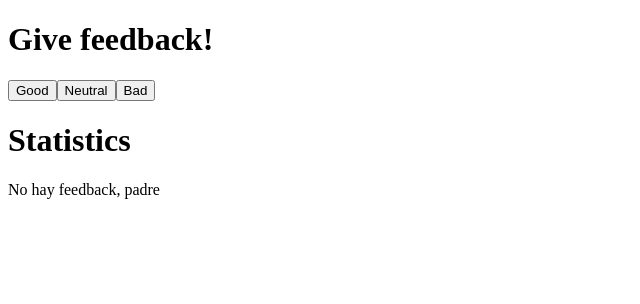
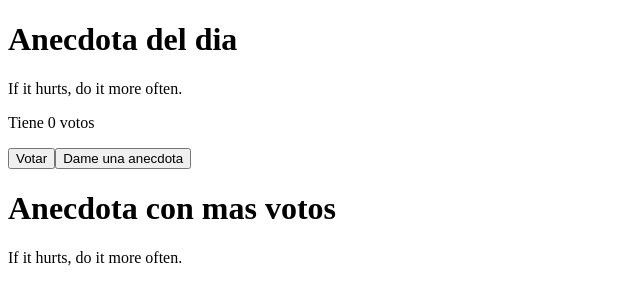
Before and after one commit to JeronimoMarg/react, a React (Vite) app: page / in a window 1280 px wide. Shown: the top 304 px of the page, without its empty margins (0-640 px from the left). Built offline with nearby package versions, Linux system fonts and the light colour scheme.

Commit message:
Aplicacion de anecdotas

```diff
--- a/src/App.jsx
+++ b/src/App.jsx
@@ -6,73 +6,51 @@ const Button = ({ onClick, texto }) => {
   )
 }
 
-const Result = ({texto, valor}) => {
-  return (
-    <p>{texto} {valor}</p>
-  )
-}
+const App = () => {
 
-const Statistics = ({good, neutral, bad}) => {
+  const anecdotes = [
+    'If it hurts, do it more often.',
+    'Adding manpower to a late software project makes it later!',
+    'The first 90 percent of the code accounts for the first 90 percent of the development time...The remaining 10 percent of the code accounts for the other 90 percent of the development time.',
+    'Any fool can write code that a computer can understand. Good programmers write code that humans can understand.',
+    'Premature optimization is the root of all evil.',
+    'Debugging is twice as hard as writing the code in the first place. Therefore, if you write the code as cleverly as possible, you are, by definition, not smart enough to debug it.',
+    'Programming without an extremely heavy use of console.log is same as if a doctor would refuse to use x-rays or blood tests when diagnosing patients.',
+    'The only way to go fast, is to go well.'
+  ]
 
-  const calcularPromedio = (good, neutral, bad) => {
-    console.log('Promedio: ', (good - bad) / (good + neutral + bad))
-    return (good - bad) / (good + neutral + bad)
+  const [selected, setSelected] = useState(0)
+  const [votes, setVotes] = useState(new Array(anecdotes.length).fill(0))
+  const [masVotada, setMasVotada] = useState(0)
+
+  const handleAnecdote = () => {
+    setSelected(Math.floor(Math.random() * anecdotes.length))
   }
 
-  const calcularPorcentajePositivo = (good, neutral, bad) => {
-    console.log('Porcentaje positivo: ', (good / (good + neutral + bad)) * 100)
-    return (good / (good + neutral + bad)) * 100
-  }
-
-  if (good + bad + neutral === 0){
-    return (
-      <div>
-        <p>No hay feedback, padre</p>
-      </div>
-    )
-  }else{
-    return (
-      <div>
-        <Result texto='Good' valor={good} />
-        <Result texto='Neutral' valor={neutral} />
-        <Result texto='Bad' valor={bad} />
-        <Result texto='All' valor={good + neutral + bad} />
-        <Result texto='Average' valor={calcularPromedio(good, neutral, bad)} />
-        <Result texto='Positive %' valor={calcularPorcentajePositivo(good, neutral, bad)}/>
-      </div>
-    )
-  }
-}
-
-const App = () => {
-
-  const [good, setGood] = useState(0)
-  const [neutral, setNeutral] = useState(0)
-  const [bad, setBad] = useState(0)
-
-  const handleGood = () => {
-    console.log('Good. Valor antes: ', good, 'Valor nuevo:' , good + 1)
-    setGood(good + 1)
-  }
-
-  const handleBad = () => {
-    console.log('Bad. Valor antes: ', bad, 'Valor nuevo:' , bad + 1)
-    setBad(bad + 1)
-  }
-
-  const handleNeutral = () => {
-    console.log('Neutral. Valor antes: ', neutral, 'Valor nuevo: ', neutral + 1)
-    setNeutral(neutral + 1)
+  const handleVote = (selected) => {
+    setVotes(votes.map((vote, index) => {
+      if (index === selected) {
+        return vote + 1
+      }else{
+        return vote
+      }
+    }))
+    if (votes[selected] + 1 > votes[masVotada]){
+      setMasVotada(selected)
+    }
   }
 
   return (
     <div>
-      <h1>Give feedback!</h1>
-      <Button onClick={handleGood} texto='Good' />
-      <Button onClick={handleNeutral} texto='Neutral' />
-      <Button onClick={handleBad} texto='Bad' />
-      <h1>Statistics</h1>
-      <Statistics good={good} neutral={neutral} bad={bad} />
+      <h1>Anecdota del dia</h1>
+      <p>{anecdotes[selected]}</p>
+      <p>Tiene {votes[selected]} votos</p>
+      <Button onClick={() => handleVote(selected)} texto="Votar" />
+      <Button onClick={handleAnecdote} texto="Dame una anecdota" />
+
+      <h1>Anecdota con mas votos</h1>
+      <p>{anecdotes[masVotada]}</p>
+
     </div>
   )
 }
```
